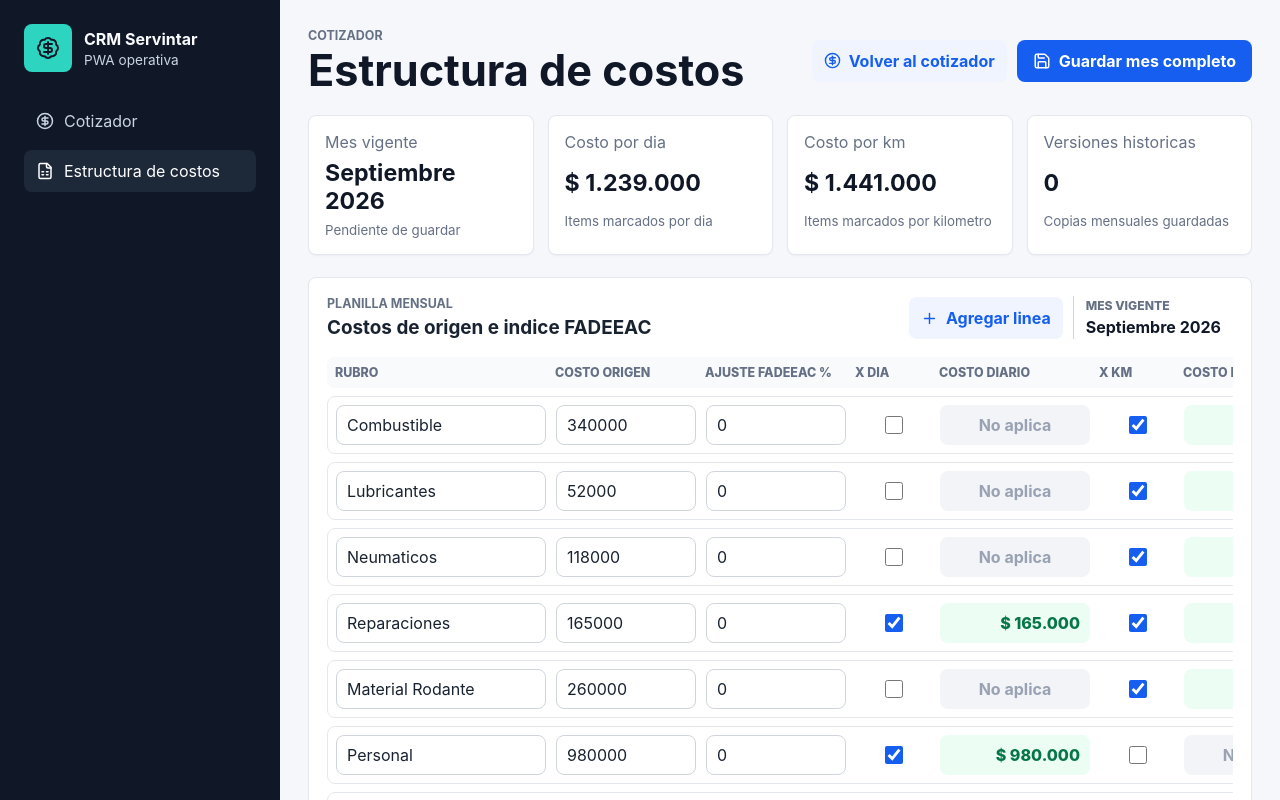
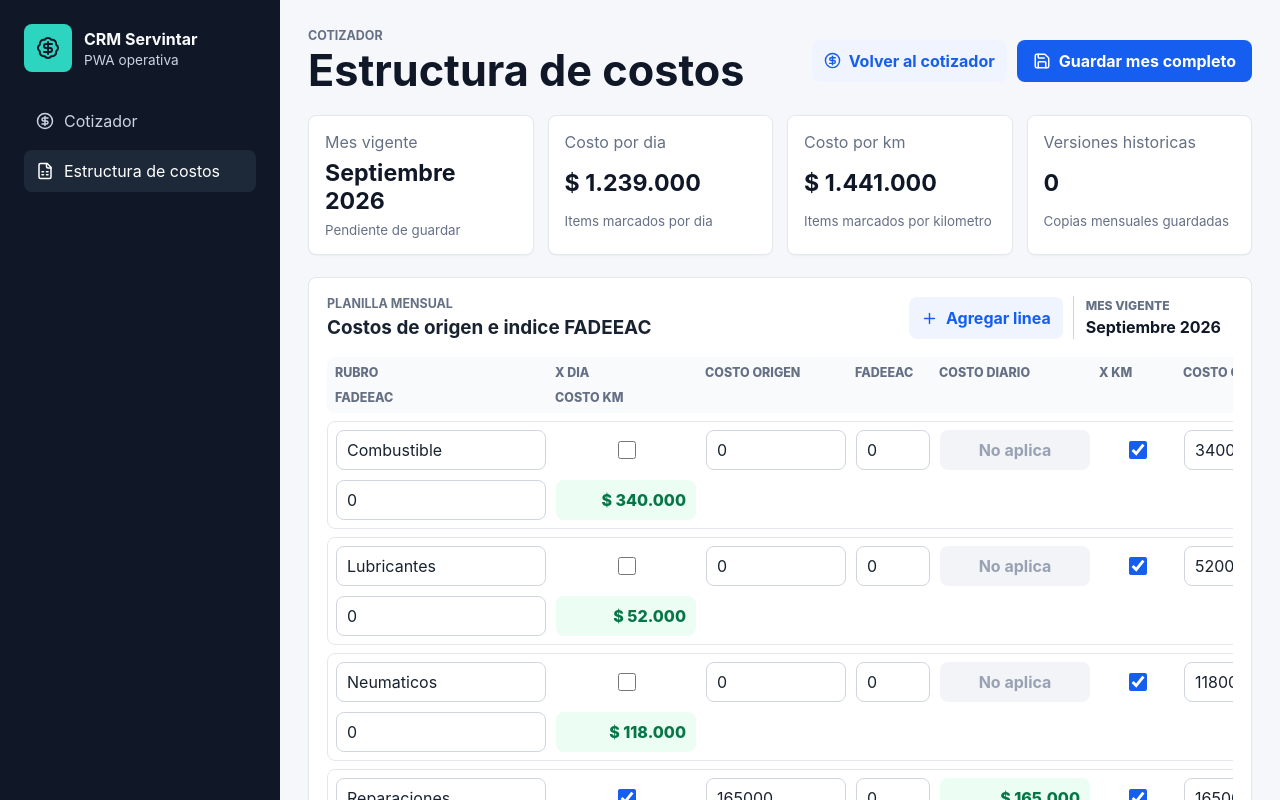
Before and after one commit to ndebari/CRM-Servintar, a React (Vite) app: page / in a window 1280 px wide. Both pictures are taken after a click on the button "Abrir costos". Shown: the top 800 px of the page. Built offline with nearby package versions, Linux system fonts and the light colour scheme; no server answers.

Commit message:
Split daily and kilometer cost adjustments

```diff
--- a/src/App.tsx
+++ b/src/App.tsx
@@ -8,6 +8,7 @@ import {
   History,
   Plus,
   Save,
+  SquarePen,
   Smartphone,
   Truck
 } from 'lucide-react';
@@ -21,8 +22,10 @@ type CostAllocation = {
 type CostLine = {
   id: string;
   name: string;
-  sourceValue: number;
-  fadeeacIndex: number;
+  daySourceValue: number;
+  dayFadeeacIndex: number;
+  kmSourceValue: number;
+  kmFadeeacIndex: number;
   allocation: CostAllocation;
 };
 
@@ -40,16 +43,16 @@ type CostTotals = {
 };
 
 const initialCostLines: CostLine[] = [
-  { id: 'combustible', name: 'Combustible', sourceValue: 340000, fadeeacIndex: 0, allocation: { perDay: false, perKm: true } },
-  { id: 'lubricantes', name: 'Lubricantes', sourceValue: 52000, fadeeacIndex: 0, allocation: { perDay: false, perKm: true } },
-  { id: 'neumaticos', name: 'Neumaticos', sourceValue: 118000, fadeeacIndex: 0, allocation: { perDay: false, perKm: true } },
-  { id: 'reparaciones', name: 'Reparaciones', sourceValue: 165000, fadeeacIndex: 0, allocation: { perDay: true, perKm: true } },
-  { id: 'material-rodante', name: 'Material Rodante', sourceValue: 260000, fadeeacIndex: 0, allocation: { perDay: false, perKm: true } },
-  { id: 'personal', name: 'Personal', sourceValue: 980000, fadeeacIndex: 0, allocation: { perDay: true, perKm: false } },
-  { id: 'seguros', name: 'Seguros', sourceValue: 126000, fadeeacIndex: 0, allocation: { perDay: false, perKm: true } },
-  { id: 'patentes-tasas', name: 'Patentes y tasas', sourceValue: 76000, fadeeacIndex: 0, allocation: { perDay: false, perKm: true } },
-  { id: 'costo-financiero', name: 'Costo Financiero', sourceValue: 94000, fadeeacIndex: 0, allocation: { perDay: true, perKm: true } },
-  { id: 'gastos-generales', name: 'Gastos Generales', sourceValue: 210000, fadeeacIndex: 0, allocation: { perDay: false, perKm: true } }
+  { id: 'combustible', name: 'Combustible', daySourceValue: 0, dayFadeeacIndex: 0, kmSourceValue: 340000, kmFadeeacIndex: 0, allocation: { perDay: false, perKm: true } },
+  { id: 'lubricantes', name: 'Lubricantes', daySourceValue: 0, dayFadeeacIndex: 0, kmSourceValue: 52000, kmFadeeacIndex: 0, allocation: { perDay: false, perKm: true } },
+  { id: 'neumaticos', name: 'Neumaticos', daySourceValue: 0, dayFadeeacIndex: 0, kmSourceValue: 118000, kmFadeeacIndex: 0, allocation: { perDay: false, perKm: true } },
+  { id: 'reparaciones', name: 'Reparaciones', daySourceValue: 165000, dayFadeeacIndex: 0, kmSourceValue: 165000, kmFadeeacIndex: 0, allocation: { perDay: true, perKm: true } },
+  { id: 'material-rodante', name: 'Material Rodante', daySourceValue: 0, dayFadeeacIndex: 0, kmSourceValue: 260000, kmFadeeacIndex: 0, allocation: { perDay: false, perKm: true } },
+  { id: 'personal', name: 'Personal', daySourceValue: 980000, dayFadeeacIndex: 0, kmSourceValue: 0, kmFadeeacIndex: 0, allocation: { perDay: true, perKm: false } },
+  { id: 'seguros', name: 'Seguros', daySourceValue: 0, dayFadeeacIndex: 0, kmSourceValue: 126000, kmFadeeacIndex: 0, allocation: { perDay: false, perKm: true } },
+  { id: 'patentes-tasas', name: 'Patentes y tasas', daySourceValue: 0, dayFadeeacIndex: 0, kmSourceValue: 76000, kmFadeeacIndex: 0, allocation: { perDay: false, perKm: true } },
+  { id: 'costo-financiero', name: 'Costo Financiero', daySourceValue: 94000, dayFadeeacIndex: 0, kmSourceValue: 94000, kmFadeeacIndex: 0, allocation: { perDay: true, perKm: true } },
+  { id: 'gastos-generales', name: 'Gastos Generales', daySourceValue: 0, dayFadeeacIndex: 0, kmSourceValue: 210000, kmFadeeacIndex: 0, allocation: { perDay: false, perKm: true } }
 ];
 
 const months = [
@@ -82,13 +85,18 @@ function App() {
   const [lookupYear, setLookupYear] = useState(String(today.getFullYear()));
   const [costLines, setCostLines] = useState<CostLine[]>(initialCostLines);
   const [snapshots, setSnapshots] = useState<CostSnapshot[]>([]);
+  const [isCostEditing, setIsCostEditing] = useState(true);
   const [saveStatus, setSaveStatus] = useState('Sin guardar en esta sesion');
 
   const totals = useMemo(() => calculateTotals(costLines), [costLines]);
   const selectedSnapshot = snapshots.find((snapshot) => snapshot.month === lookupMonth && snapshot.year === lookupYear);
   const currentSnapshot = snapshots.find((snapshot) => snapshot.month === month && snapshot.year === year);
 
-  const updateLine = (id: string, field: 'sourceValue' | 'fadeeacIndex', value: string) => {
+  const updateLine = (
+    id: string,
+    field: 'daySourceValue' | 'dayFadeeacIndex' | 'kmSourceValue' | 'kmFadeeacIndex',
+    value: string
+  ) => {
     setCostLines((currentLines) =>
       currentLines.map((line) =>
         line.id === id
@@ -127,8 +135,10 @@ function App() {
       {
         id: `costo-${Date.now()}`,
         name: 'Nuevo costo',
-        sourceValue: 0,
-        fadeeacIndex: 0,
+        daySourceValue: 0,
+        dayFadeeacIndex: 0,
+        kmSourceValue: 0,
+        kmFadeeacIndex: 0,
         allocation: {
           perDay: false,
           perKm: true
@@ -152,6 +162,7 @@ function App() {
     ]);
     setLookupMonth(month);
     setLookupYear(year);
+    setIsCostEditing(false);
 
     if (!supabase) {
       setSaveStatus('Guardado local. Supabase no esta configurado.');
@@ -187,9 +198,9 @@ function App() {
       costLines.map((line) => ({
         structure_id: structure.id,
         category_id: line.id,
-        source_value: line.sourceValue,
-        fadeeac_index: line.fadeeacIndex,
-        updated_value: getUpdatedValue(line),
+        source_value: line.kmSourceValue || line.daySourceValue,
+        fadeeac_index: line.kmFadeeacIndex || line.dayFadeeacIndex,
+        updated_value: getUpdatedValue(line, 'km') || getUpdatedValue(line, 'day'),
         applies_per_day: line.allocation.perDay,
         applies_per_km: line.allocation.perKm
       }))
@@ -243,6 +254,7 @@ function App() {
         ) : (
           <CostStructure
             costLines={costLines}
+            isCostEditing={isCostEditing}
             isCurrentMonthReady={Boolean(currentSnapshot)}
             lookupMonth={lookupMonth}
             lookupYear={lookupYear}
@@ -250,6 +262,7 @@ function App() {
             onAllocationChange={updateAllocation}
             onAddLine={addCostLine}
             onBack={() => setView('cotizador')}
+            onEdit={() => setIsCostEditing(true)}
             onLineChange={updateLine}
             onLineNameChange={updateLineName}
             onLookupMonthChange={setLookupMonth}
@@ -322,6 +335,7 @@ function CotizadorHome({
 
 type CostStructureProps = {
   costLines: CostLine[];
+  isCostEditing: boolean;
   isCurrentMonthReady: boolean;
   lookupMonth: string;
   lookupYear: string;
@@ -329,7 +343,12 @@ type CostStructureProps = {
   onAllocationChange: (id: string, field: keyof CostAllocation, checked: boolean) => void;
   onAddLine: () => void;
   onBack: () => void;
-  onLineChange: (id: string, field: 'sourceValue' | 'fadeeacIndex', value: string) => void;
+  onEdit: () => void;
+  onLineChange: (
+    id: string,
+    field: 'daySourceValue' | 'dayFadeeacIndex' | 'kmSourceValue' | 'kmFadeeacIndex',
+    value: string
+  ) => void;
   onLineNameChange: (id: string, value: string) => void;
   onLookupMonthChange: (month: string) => void;
   onLookupYearChange: (year: string) => void;
@@ -343,6 +362,7 @@ type CostStructureProps = {
 
 function CostStructure({
   costLines,
+  isCostEditing,
   isCurrentMonthReady,
   lookupMonth,
   lookupYear,
@@ -350,6 +370,7 @@ function CostStructure({
   onAllocationChange,
   onAddLine,
   onBack,
+  onEdit,
   onLineChange,
   onLineNameChange,
   onLookupMonthChange,
@@ -362,6 +383,7 @@ function CostStructure({
   year
 }: CostStructureProps) {
   const snapshotTotals = selectedSnapshot ? calculateTotals(selectedSnapshot.lines) : null;
+  const isLocked = isCurrentMonthReady && !isCostEditing;
 
   return (
     <>
@@ -396,10 +418,17 @@ function CostStructure({
             <h2>Costos de origen e indice FADEEAC</h2>
           </div>
           <div className="cost-actions">
-            <button className="ghost-button" onClick={onAddLine} type="button">
-              <Plus size={17} />
-              Agregar linea
-            </button>
+            {isLocked ? (
+              <button className="ghost-button" onClick={onEdit} type="button">
+                <SquarePen size={17} />
+                Edicion
+              </button>
+            ) : (
+              <button className="ghost-button" onClick={onAddLine} type="button">
+                <Plus size={17} />
+                Agregar linea
+              </button>
+            )}
             <div className="current-period">
               <span>Mes vigente</span>
               <strong>{month} {year}</strong>
@@ -408,52 +437,87 @@ function CostStructure({
         </div>
 
         <div className="cost-table">
-          <div className="cost-row cost-head">
+          <div className={`cost-row cost-head ${isLocked ? 'cost-row-locked' : ''}`}>
             <span>Rubro</span>
-            <span>Costo origen</span>
-            <span>Ajuste FADEEAC %</span>
             <span>x dia</span>
+            {isLocked ? null : (
+              <>
+                <span>Costo origen</span>
+                <span>FADEEAC</span>
+              </>
+            )}
             <span>Costo diario</span>
             <span>x km</span>
+            {isLocked ? null : (
+              <>
+                <span>Costo origen</span>
+                <span>FADEEAC</span>
+              </>
+            )}
             <span>Costo km</span>
           </div>
           {costLines.map((line) => {
-            const updatedValue = getUpdatedValue(line);
-            const dailyValue = line.allocation.perDay ? updatedValue : 0;
-            const kmValue = line.allocation.perKm ? updatedValue : 0;
+            const dailyValue = line.allocation.perDay ? getUpdatedValue(line, 'day') : 0;
+            const kmValue = line.allocation.perKm ? getUpdatedValue(line, 'km') : 0;
 
             return (
-              <div className="cost-row" key={line.id}>
-                <input className="rubric-input" value={line.name} onChange={(event) => onLineNameChange(line.id, event.target.value)} />
-                <input
-                  min="0"
-                  type="number"
-                  value={line.sourceValue}
-                  onChange={(event) => onLineChange(line.id, 'sourceValue', event.target.value)}
-                />
-                <input
-                  step="0.01"
-                  type="number"
-                  value={line.fadeeacIndex}
-                  onChange={(event) => onLineChange(line.id, 'fadeeacIndex', event.target.value)}
-                />
+              <div className={`cost-row ${isLocked ? 'cost-row-locked' : ''}`} key={line.id}>
+                <input className="rubric-input" disabled={isLocked} value={line.name} onChange={(event) => onLineNameChange(line.id, event.target.value)} />
                 <label className="check-cell">
                   <input
                     checked={line.allocation.perDay}
+                    disabled={isLocked}
                     type="checkbox"
                     onChange={(event) => onAllocationChange(line.id, 'perDay', event.target.checked)}
                   />
                 </label>
+                {isLocked ? null : (
+                  <>
+                    <input
+                      disabled={!line.allocation.perDay}
+                      min="0"
+                      type="number"
+                      value={line.daySourceValue}
+                      onChange={(event) => onLineChange(line.id, 'daySourceValue', event.target.value)}
+                    />
+                    <input
+                      disabled={!line.allocation.perDay}
+                      step="0.01"
+                      type="number"
+                      value={line.dayFadeeacIndex}
+                      onChange={(event) => onLineChange(line.id, 'dayFadeeacIndex', event.target.value)}
+                    />
+                  </>
+                )}
                 <span className={`allocation-value ${line.allocation.perDay ? '' : 'inactive'}`}>
                   {line.allocation.perDay ? currency.format(dailyValue) : 'No aplica'}
                 </span>
                 <label className="check-cell">
                   <input
                     checked={line.allocation.perKm}
+                    disabled={isLocked}
                     type="checkbox"
                     onChange={(event) => onAllocationChange(line.id, 'perKm', event.target.checked)}
                   />
                 </label>
+                {isLocked ? null : (
+                  <>
+                    <input
+                      disabled={!line.allocation.perKm}
+                      min="0"
+                      type="number"
+                      value={line.kmSourceValue}
+                      onChange={(event) => onLineChange(line.id, 'kmSourceValue', event.target.value)}
+                    />
+                    <input
+                      disabled={!line.allocation.perKm}
+                      step="0.01"
+                      type="number"
+                      value={line.kmFadeeacIndex}
+                      onChange={(event) => onLineChange(line.id, 'kmFadeeacIndex', event.target.value)}
+                    />
+                  </>
+                )}
                 <span className={`allocation-value ${line.allocation.perKm ? '' : 'inactive'}`}>
                   {line.allocation.perKm ? currency.format(kmValue) : 'No aplica'}
                 </span>
@@ -532,18 +596,22 @@ function CostStructure({
   );
 }
 
-function getUpdatedValue(line: CostLine) {
-  return line.sourceValue * (1 + line.fadeeacIndex / 100);
+function getUpdatedValue(line: CostLine, kind: 'day' | 'km') {
+  const sourceValue = kind === 'day' ? line.daySourceValue : line.kmSourceValue;
+  const fadeeacIndex = kind === 'day' ? line.dayFadeeacIndex : line.kmFadeeacIndex;
+
+  return sourceValue * (1 + fadeeacIndex / 100);
 }
 
 function calculateTotals(lines: CostLine[]): CostTotals {
   return lines.reduce(
     (totals, line) => {
-      const updatedValue = getUpdatedValue(line);
+      const dayValue = getUpdatedValue(line, 'day');
+      const kmValue = getUpdatedValue(line, 'km');
 
       return {
-        perDay: totals.perDay + (line.allocation.perDay ? updatedValue : 0),
-        perKm: totals.perKm + (line.allocation.perKm ? updatedValue : 0)
+        perDay: totals.perDay + (line.allocation.perDay ? dayValue : 0),
+        perKm: totals.perKm + (line.allocation.perKm ? kmValue : 0)
       };
     },
     { perDay: 0, perKm: 0 }
```
